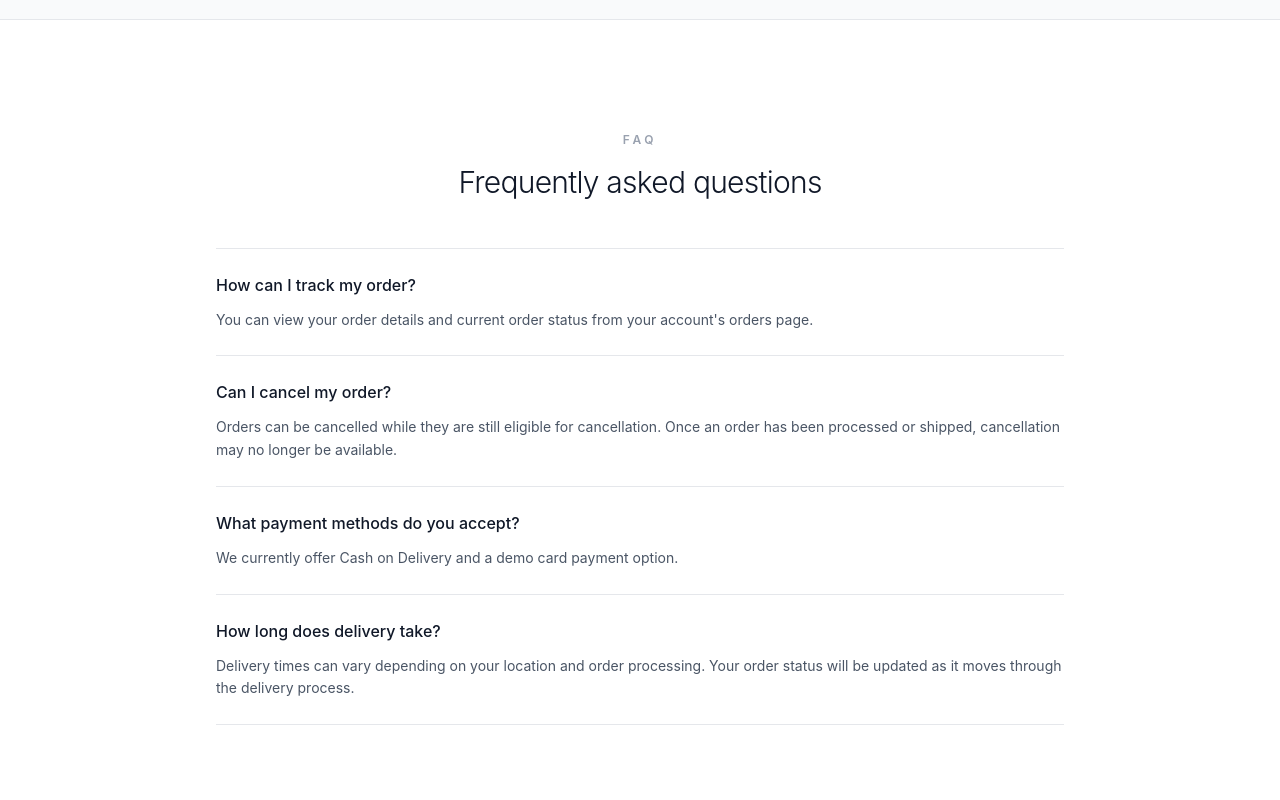
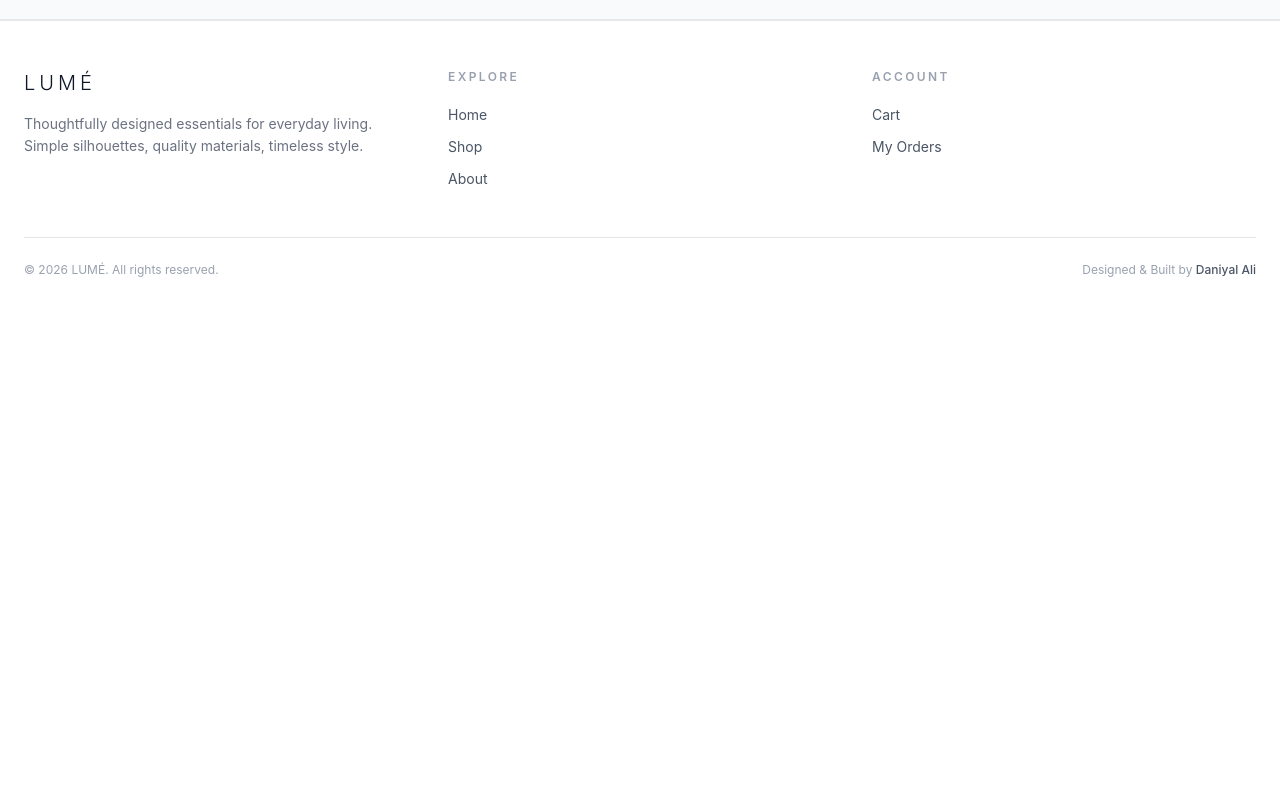
Before and after one commit to daniyalalee24/lume-ecommerce, a React (Vite) app in the folder client/: page /about in a window 1280 px wide. Shown: the part 1300-2100 px from the top of the page. After the commit the page ends 1626 px from the top, so only its background shows below. Built offline with nearby package versions, Linux system fonts and the light colour scheme.

Commit message:
removed faq section from about page

```diff
--- a/client/src/pages/About.jsx
+++ b/client/src/pages/About.jsx
@@ -93,67 +93,6 @@ function About() {
           </div>
         </div>
       </section>
-
-      {/* FAQ */}
-      <section className="mx-auto max-w-4xl px-6 py-20 md:py-28">
-        <div className="text-center">
-          <p className="text-xs font-semibold uppercase tracking-[0.3em] text-gray-400">
-            FAQ
-          </p>
-
-          <h2 className="mt-4 text-3xl font-light tracking-tight text-gray-900">
-            Frequently asked questions
-          </h2>
-        </div>
-
-        <div className="mt-12 divide-y divide-gray-200 border-y border-gray-200">
-          <div className="py-6">
-            <h3 className="font-medium text-gray-900">
-              How can I track my order?
-            </h3>
-
-            <p className="mt-3 text-sm leading-relaxed text-gray-600">
-              You can view your order details and current order status from your
-              account's orders page.
-            </p>
-          </div>
-
-          <div className="py-6">
-            <h3 className="font-medium text-gray-900">
-              Can I cancel my order?
-            </h3>
-
-            <p className="mt-3 text-sm leading-relaxed text-gray-600">
-              Orders can be cancelled while they are still eligible for
-              cancellation. Once an order has been processed or shipped,
-              cancellation may no longer be available.
-            </p>
-          </div>
-
-          <div className="py-6">
-            <h3 className="font-medium text-gray-900">
-              What payment methods do you accept?
-            </h3>
-
-            <p className="mt-3 text-sm leading-relaxed text-gray-600">
-              We currently offer Cash on Delivery and a demo card payment
-              option.
-            </p>
-          </div>
-
-          <div className="py-6">
-            <h3 className="font-medium text-gray-900">
-              How long does delivery take?
-            </h3>
-
-            <p className="mt-3 text-sm leading-relaxed text-gray-600">
-              Delivery times can vary depending on your location and order
-              processing. Your order status will be updated as it moves through
-              the delivery process.
-            </p>
-          </div>
-        </div>
-      </section>
     </main>
   );
 }
```
